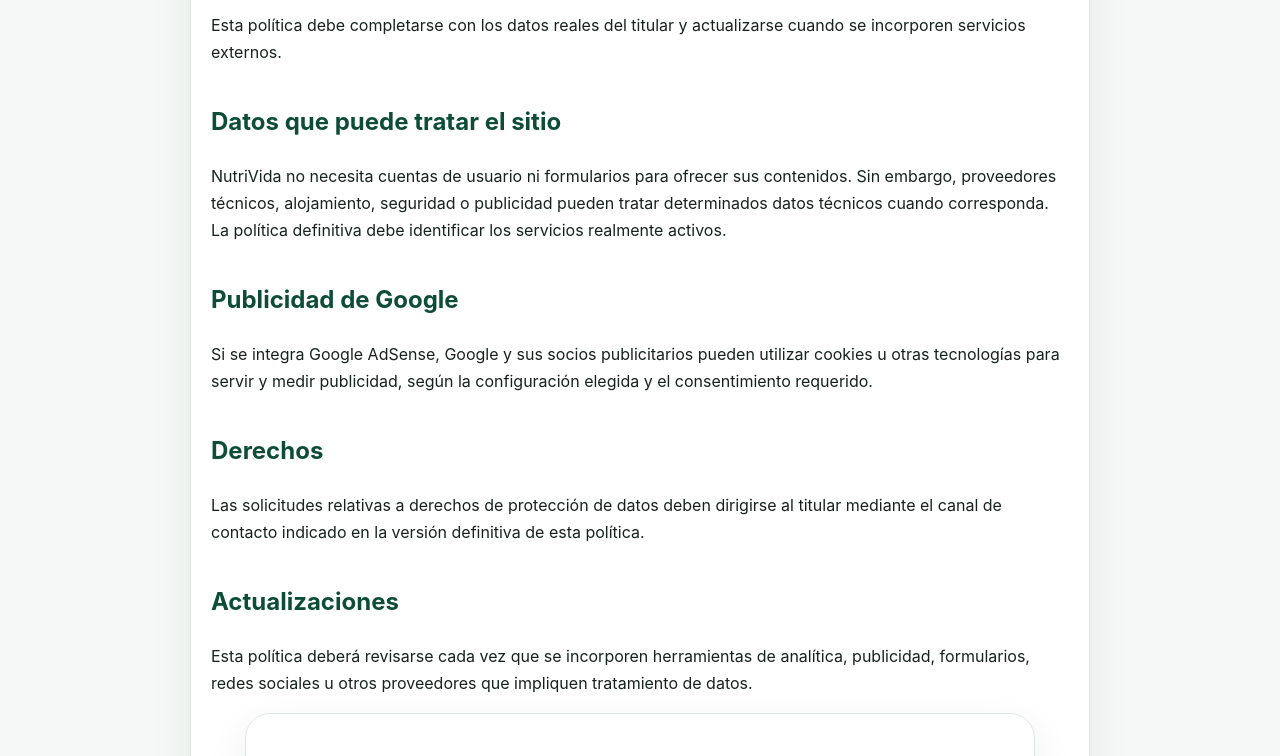
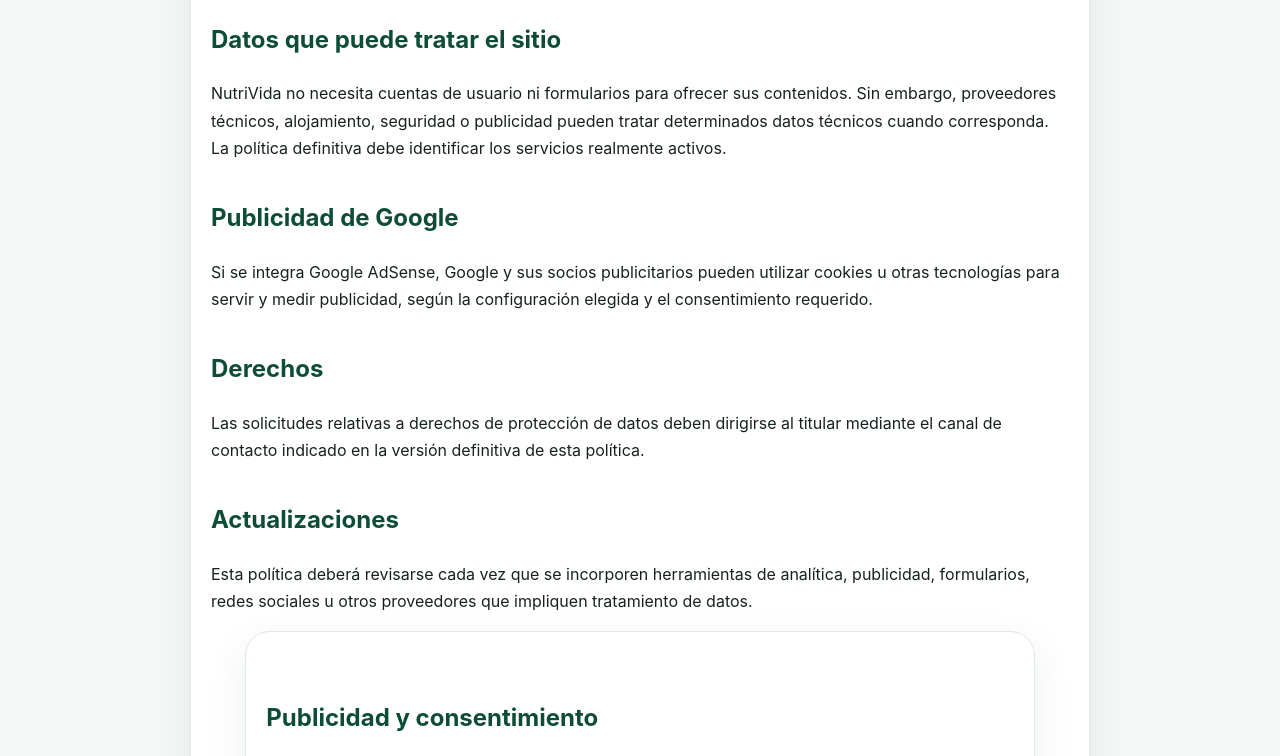
Before and after one commit to josemanuelmorasantillan01-pixel/nutrivida, a plain HTML site: page privacidad.html in a window 1280 px wide. Shown: the part 192-948 px from the top of the page. Drawn offline with Linux system fonts and the light colour scheme.

Commit message:
Update privacidad.html

```diff
--- a/privacidad.html
+++ b/privacidad.html
@@ -16,7 +16,7 @@
     <a href="index.html">Inicio</a><a href="articulos.html">Artículos</a><a href="sobre-nosotros.html">Sobre nosotros</a><a href="contacto.html">Contacto</a>
   </nav>
 </header>
-<main id="contenido"><div class="legal"><h1>Política de privacidad</h1><p>Esta política debe completarse con los datos reales del titular y actualizarse cuando se incorporen servicios externos.</p><h2>Datos que puede tratar el sitio</h2><p>NutriVida no necesita cuentas de usuario ni formularios para ofrecer sus contenidos. Sin embargo, proveedores técnicos, alojamiento, seguridad o publicidad pueden tratar determinados datos técnicos cuando corresponda. La política definitiva debe identificar los servicios realmente activos.</p><h2>Publicidad de Google</h2><p>Si se integra Google AdSense, Google y sus socios publicitarios pueden utilizar cookies u otras tecnologías para servir y medir publicidad, según la configuración elegida y el consentimiento requerido.</p><h2>Derechos</h2><p>Las solicitudes relativas a derechos de protección de datos deben dirigirse al titular mediante el canal de contacto indicado en la versión definitiva de esta política.</p><h2>Actualizaciones</h2><p>Esta política deberá revisarse cada vez que se incorporen herramientas de analítica, publicidad, formularios, redes sociales u otros proveedores que impliquen tratamiento de datos.</p><div class="legal"><h2>Publicidad y consentimiento</h2>
+<main id="contenido"><div class="legal"><h1>Política de privacidad</h1><h2>Datos que puede tratar el sitio</h2><p>NutriVida no necesita cuentas de usuario ni formularios para ofrecer sus contenidos. Sin embargo, proveedores técnicos, alojamiento, seguridad o publicidad pueden tratar determinados datos técnicos cuando corresponda. La política definitiva debe identificar los servicios realmente activos.</p><h2>Publicidad de Google</h2><p>Si se integra Google AdSense, Google y sus socios publicitarios pueden utilizar cookies u otras tecnologías para servir y medir publicidad, según la configuración elegida y el consentimiento requerido.</p><h2>Derechos</h2><p>Las solicitudes relativas a derechos de protección de datos deben dirigirse al titular mediante el canal de contacto indicado en la versión definitiva de esta política.</p><h2>Actualizaciones</h2><p>Esta política deberá revisarse cada vez que se incorporen herramientas de analítica, publicidad, formularios, redes sociales u otros proveedores que impliquen tratamiento de datos.</p><div class="legal"><h2>Publicidad y consentimiento</h2>
 <p>Si se integra Google AdSense, la configuración real deberá describir los proveedores, cookies y finalidades que estén activos. Para usuarios del Espacio Económico Europeo, Reino Unido y Suiza, Google establece requisitos específicos de gestión del consentimiento para determinadas formas de publicidad.</p>
 <p>La web no debe afirmar que no trata datos simplemente porque no tenga formularios: los servicios de alojamiento, seguridad, analítica o publicidad pueden implicar tratamiento de datos técnicos o identificadores. La versión publicada debe reflejar únicamente los servicios que realmente se hayan activado.</p></div></main>
 <footer class="footer">
```
